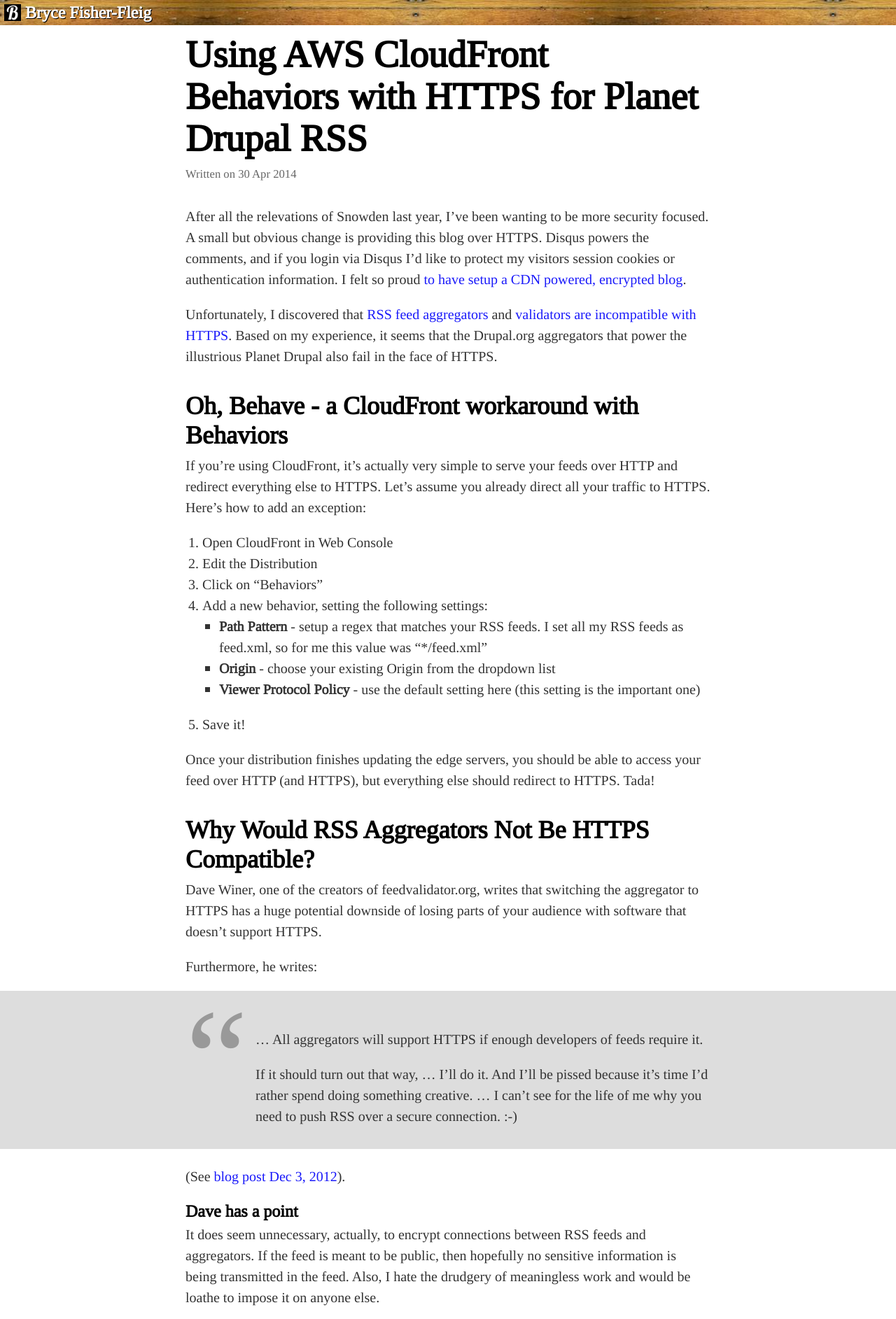
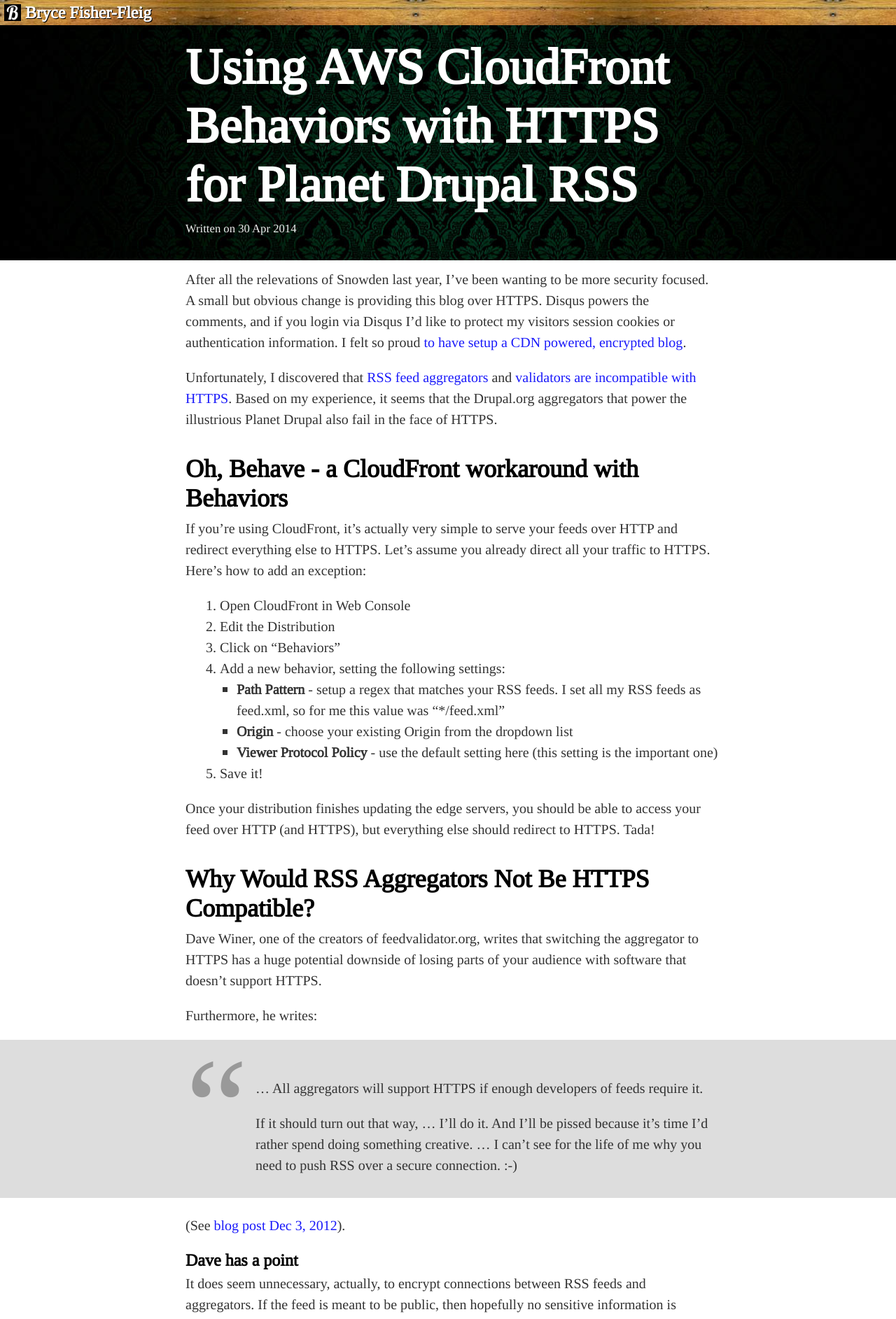
Before and after one commit to brycefisher/brycefisher.github.io-jekyll, a Jekyll site: the page built from _posts/2014-04-30-using-aws-cloudfront-behaviors-with-https-for-planet-drupal-rss.md, in a window 1280 px wide. Shown: the top 1885 px of the page at 70% size. Built offline with Jekyll 4.4.1, drawn with Linux system fonts in a browser that asks for light colours; comment, search, counter and statistics services are not loaded.

Commit message:
Background images on post headers

```diff
--- a/css/screen.css
+++ b/css/screen.css
@@ -229,26 +229,32 @@ article, aside, details, figcaption, figure, footer, header, hgroup, menu, nav,
 html { font-family: 'liberation_serifregular'; font-size: 16px; line-height: 24px; color: #333; }
 
 h1 { font-size: 40px; line-height: 48px; margin: 6px 0; font-weight: bold; color: #000; }
+@media screen and (max-width: 623px) { h1 { padding-left: 6px; padding-right: 6px; } }
 @media screen and (min-width: 624px) { h1 { width: 600px; margin-right: auto; margin-left: auto; } }
 @media screen and (min-width: 800px) { h1 { width: 750px; } }
 
 h2 { font-size: 30px; line-height: 36px; margin: 36px 0 6px 0; font-weight: bold; color: #000; }
+@media screen and (max-width: 623px) { h2 { padding-left: 6px; padding-right: 6px; } }
 @media screen and (min-width: 624px) { h2 { width: 600px; margin-right: auto; margin-left: auto; } }
 @media screen and (min-width: 800px) { h2 { width: 750px; } }
 
 h3 { font-size: 24px; line-height: 30px; margin: 3px 0; font-weight: bold; color: #000; }
+@media screen and (max-width: 623px) { h3 { padding-left: 6px; padding-right: 6px; } }
 @media screen and (min-width: 624px) { h3 { width: 600px; margin-right: auto; margin-left: auto; } }
 @media screen and (min-width: 800px) { h3 { width: 750px; } }
 
 h4 { font-size: 20px; font-weight: bold; color: #000; }
+@media screen and (max-width: 623px) { h4 { padding-left: 6px; padding-right: 6px; } }
 @media screen and (min-width: 624px) { h4 { width: 600px; margin-right: auto; margin-left: auto; } }
 @media screen and (min-width: 800px) { h4 { width: 750px; } }
 
 h5 { font-weight: bold; color: #000; }
+@media screen and (max-width: 623px) { h5 { padding-left: 6px; padding-right: 6px; } }
 @media screen and (min-width: 624px) { h5 { width: 600px; margin-right: auto; margin-left: auto; } }
 @media screen and (min-width: 800px) { h5 { width: 750px; } }
 
 h6 { font-variant: small-caps; color: #000; }
+@media screen and (max-width: 623px) { h6 { padding-left: 6px; padding-right: 6px; } }
 @media screen and (min-width: 624px) { h6 { width: 600px; margin-right: auto; margin-left: auto; } }
 @media screen and (min-width: 800px) { h6 { width: 750px; } }
 
@@ -273,6 +279,7 @@ datetime { color: #666; font-size: smaller; }
 code { font-family: monospace; }
 
 pre code { display: block; color: white; padding: 6px 0 6px 1em; word-wrap: break-word; white-space: pre-wrap; font-size: 14px; }
+@media screen and (max-width: 623px) { pre code { padding-left: 6px; padding-right: 6px; } }
 @media screen and (min-width: 624px) { pre code { width: 600px; margin-right: auto; margin-left: auto; } }
 @media screen and (min-width: 800px) { pre code { width: 750px; } }
 
@@ -288,17 +295,21 @@ blockquote + h2, blockquote + h3, blockquote + h4, blockquote + h5, blockquote +
 #header #logo img { height: 24px; width: auto; margin: 6px; float: left; }
 #header h2#site-title { float: left; font-size: 24px; line-height: 36px; margin: 0; color: white; text-shadow: 1px 1px black; width: auto; }
 
-.node-article { padding-left: 6px; padding-right: 6px; }
-.node-article .article-header { margin-top: 12px; margin-bottom: 12px; }
-@media screen and (min-width: 624px) { .node-article .article-header { width: 600px; margin-right: auto; margin-left: auto; } }
-@media screen and (min-width: 800px) { .node-article .article-header { width: 750px; } }
-.node-article .article-header datetime { display: block; margin-bottom: 30px; }
+.node-article .article-header { margin-bottom: 12px; background: black url(/img/spotlight-on-green-damask.jpg) center; }
+.node-article .article-header h1 { color: white; padding-top: 18px; margin-top: 0; }
+@media screen and (max-width: 623px) { .node-article .article-header h1 { padding-left: 6px; padding-right: 6px; } }
+@media screen and (min-width: 624px) { .node-article .article-header h1 { width: 600px; margin-right: auto; margin-left: auto; } }
+@media screen and (min-width: 800px) { .node-article .article-header h1 { width: 750px; } }
+.node-article .article-header datetime { display: block; padding-bottom: 30px; color: #eee; }
+@media screen and (max-width: 623px) { .node-article .article-header datetime { padding-left: 6px; padding-right: 6px; } }
 @media screen and (min-width: 624px) { .node-article .article-header datetime { width: 600px; margin-right: auto; margin-left: auto; } }
 @media screen and (min-width: 800px) { .node-article .article-header datetime { width: 750px; } }
 .node-article .article-body { padding-bottom: 60px; }
 .node-article .article-body ul, .node-article .article-body ol, .node-article .article-body p { margin-bottom: 1em; }
+@media screen and (max-width: 623px) { .node-article .article-body ul, .node-article .article-body ol, .node-article .article-body p { padding-left: 6px; padding-right: 6px; } }
 @media screen and (min-width: 624px) { .node-article .article-body ul, .node-article .article-body ol, .node-article .article-body p { width: 600px; margin-right: auto; margin-left: auto; } }
 @media screen and (min-width: 800px) { .node-article .article-body ul, .node-article .article-body ol, .node-article .article-body p { width: 750px; } }
+.node-article .article-body ul ul, .node-article .article-body ul ol, .node-article .article-body ol ol, .node-article .article-body ol ul { margin-bottom: 0; }
 .node-article .article-body ul li, .node-article .article-body ol li { margin-left: 1.2em; }
 .node-article .article-body ul { list-style: outside square; }
 .node-article .article-body ol { list-style: outside decimal; }
@@ -307,25 +318,33 @@ blockquote + h2, blockquote + h3, blockquote + h4, blockquote + h5, blockquote +
 .node-article .article-footer .article-call-to-action a.primary-cta { display: block; margin: 24px auto; color: white; border-radius: 6px; width: 200px; text-decoration: none; background-color: #7db9e8; *zoom: 1; filter: progid:DXImageTransform.Microsoft.gradient(gradientType=0, startColorstr='#FF7DB9E8', endColorstr='#FF1E5799'); background-image: -webkit-gradient(linear, 50% 0%, 50% 100%, color-stop(0%, #7db9e8), color-stop(50%, #2989d8), color-stop(100%, #1e5799)); background-image: -webkit-linear-gradient(top, #7db9e8 0%, #2989d8 50%, #1e5799 100%); background-image: -moz-linear-gradient(top, #7db9e8 0%, #2989d8 50%, #1e5799 100%); background-image: -o-linear-gradient(top, #7db9e8 0%, #2989d8 50%, #1e5799 100%); background-image: linear-gradient(top, #7db9e8 0%, #2989d8 50%, #1e5799 100%); -webkit-box-shadow: 0px 0px 12px 0px rgba(0, 0, 0, 0.75); -moz-box-shadow: 0px 0px 12px 0px rgba(0, 0, 0, 0.75); box-shadow: 0px 0px 12px 0px rgba(0, 0, 0, 0.75); }
 .node-article .article-footer .article-call-to-action .primary-cta strong { display: block; font-size: 27px; line-height: 36px; text-shadow: 2px 2px #333; }
 .node-article .article-footer .comments { padding: 0 12px; }
+@media screen and (max-width: 623px) { .node-article .article-footer .comments { padding-left: 6px; padding-right: 6px; } }
 @media screen and (min-width: 624px) { .node-article .article-footer .comments { width: 600px; margin-right: auto; margin-left: auto; } }
 @media screen and (min-width: 800px) { .node-article .article-footer .comments { width: 750px; } }
 .node-article .article-footer .related-content { padding: 0 12px; }
+@media screen and (max-width: 623px) { .node-article .article-footer .related-content { padding-left: 6px; padding-right: 6px; } }
 @media screen and (min-width: 624px) { .node-article .article-footer .related-content { width: 600px; margin-right: auto; margin-left: auto; } }
 @media screen and (min-width: 800px) { .node-article .article-footer .related-content { width: 750px; } }
 .node-article .article-footer .related-content ul { list-style: square outside; margin-left: 24px; }
 
 @media screen and (min-width: 450px) { html { font-size: 20px; line-height: 30px; } }
-@media screen and (min-width: 624px) { h1 { font-size: 54px; line-height: 60px; }
+@media screen and (min-width: 624px) { h1 { font-size: 72px; line-height: 84px; }
   h2 { font-size: 36px; line-height: 42px; }
+  ul, ol { padding-left: 20px; }
+  ul ul, ol ol, ul ol, ol ul { padding-left: 0; }
   blockquote p { max-width: 500px; position: relative; left: 50px; }
   blockquote:before { display: block; content: "\201C"; color: #999; font-size: 10em; position: relative; top: 0.3em; }
   .node-article { padding-right: 0; padding-left: 0; } }
+@media screen and (min-width: 624px) and (max-width: 623px) { blockquote:before { padding-left: 6px; padding-right: 6px; } }
 @media screen and (min-width: 624px) and (min-width: 624px) { blockquote:before { width: 600px; margin-right: auto; margin-left: auto; } }
 @media screen and (min-width: 624px) and (min-width: 800px) { blockquote:before { width: 750px; } }
 
-@media screen and (min-width: 800px) { blockquote p { max-width: 650px; } }
+@media screen and (min-width: 800px) { ul, ol { padding-left: 50px; }
+  blockquote p { max-width: 650px; } }
+@media screen and (max-width: 623px) { #home #main-content { padding-left: 6px; padding-right: 6px; } }
 @media screen and (min-width: 624px) { #home #main-content { width: 600px; margin-right: auto; margin-left: auto; } }
 @media screen and (min-width: 800px) { #home #main-content { width: 750px; } }
 #home #main-content article { margin: 30px; }
-#home #main-content datetime { margin-bottom: 0; }
+#home #main-content datetime { padding-bottom: 0; color: #999; }
 #home #main-content .pagination { margin: 60px auto 0 auto; text-align: center; }
+#home #main-content .node-article .article-header { background: none; }
```
Also changed, not shown: sass/screen.scss (+8 -6 lines), img/spotlight-on-green-damask.jpg (added).
